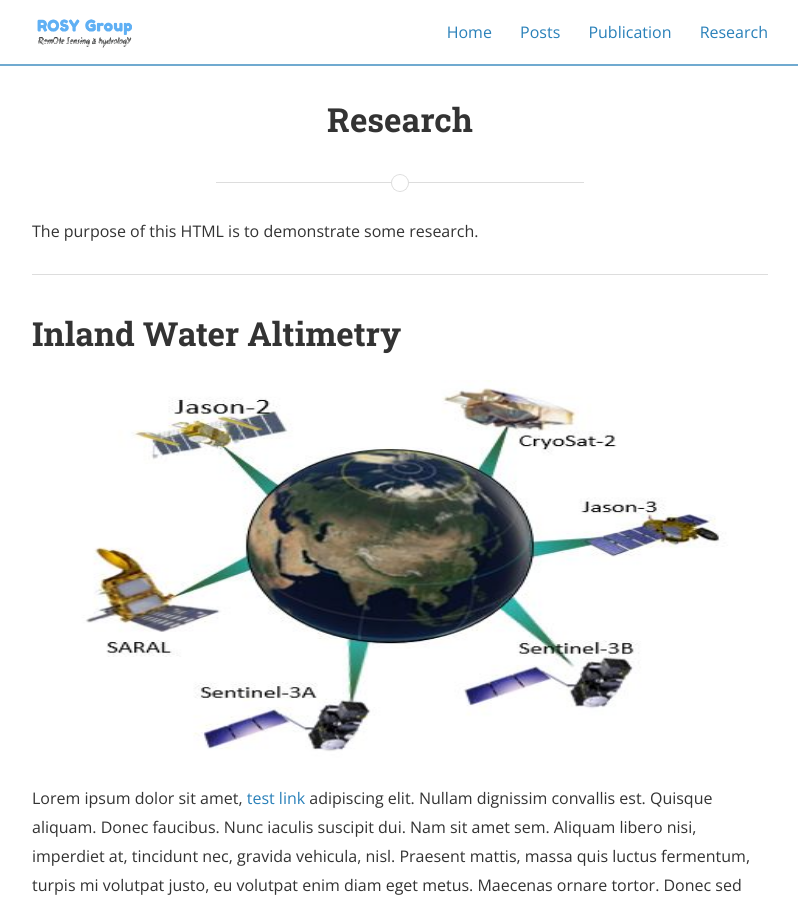
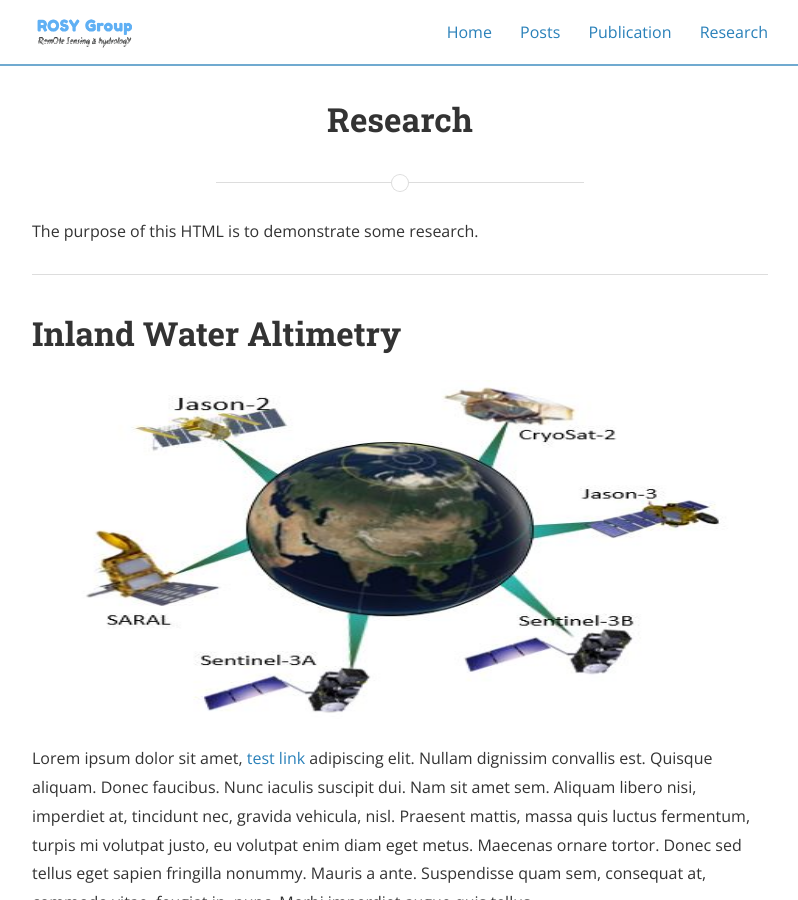
Before and after one commit to 12530/rshydro, a Jekyll site: the page built from research.md, in a window 1280 px wide and 900 px high. Shown: the whole window, without its empty margins (240-1038 px from the left). Built offline with Jekyll 4.4.1, drawn with Linux system fonts in a browser that asks for light colours; nearby versions of some CDN libraries.

Commit message:
Update research.md

```diff
--- a/research.md
+++ b/research.md
@@ -12,7 +12,7 @@ main_nav: true
 
 <h1 id="paragraph">Inland Water Altimetry</h1>
 
-<img src="/assets/missions.jpg" alt="alti-mission" width="400" height="390">
+<img src="/assets/missions.jpg" alt="alti-mission" width="350" height="350">
 
 <p>Lorem ipsum dolor sit amet, <a href="#" title="test link">test link</a> adipiscing elit. Nullam dignissim convallis est. Quisque aliquam. Donec faucibus. Nunc iaculis suscipit dui. Nam sit amet sem. Aliquam libero nisi, imperdiet at, tincidunt nec, gravida vehicula, nisl. Praesent mattis, massa quis luctus fermentum, turpis mi volutpat justo, eu volutpat enim diam eget metus. Maecenas ornare tortor. Donec sed tellus eget sapien fringilla nonummy. Mauris a ante. Suspendisse quam sem, consequat at, commodo vitae, feugiat in, nunc. Morbi imperdiet augue quis tellus.</p>
 
```
